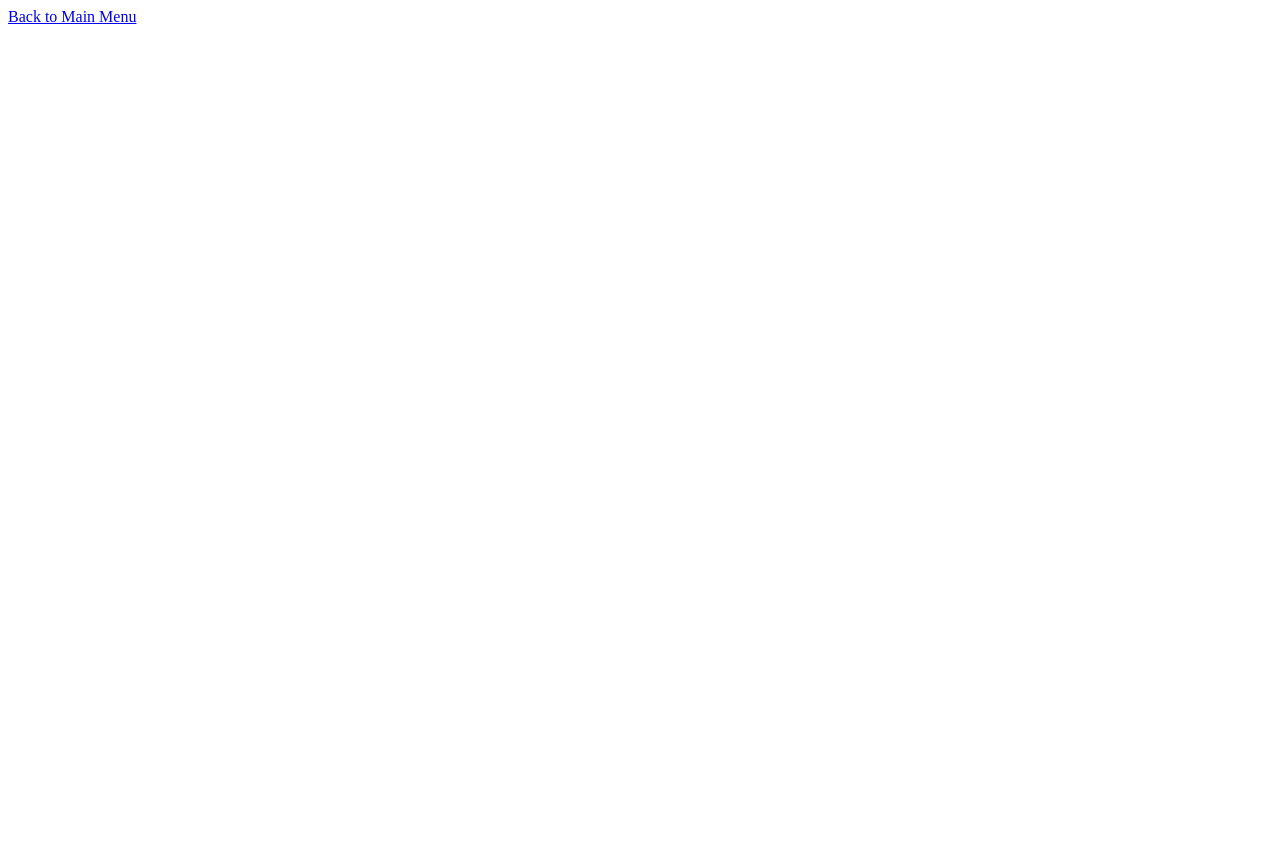
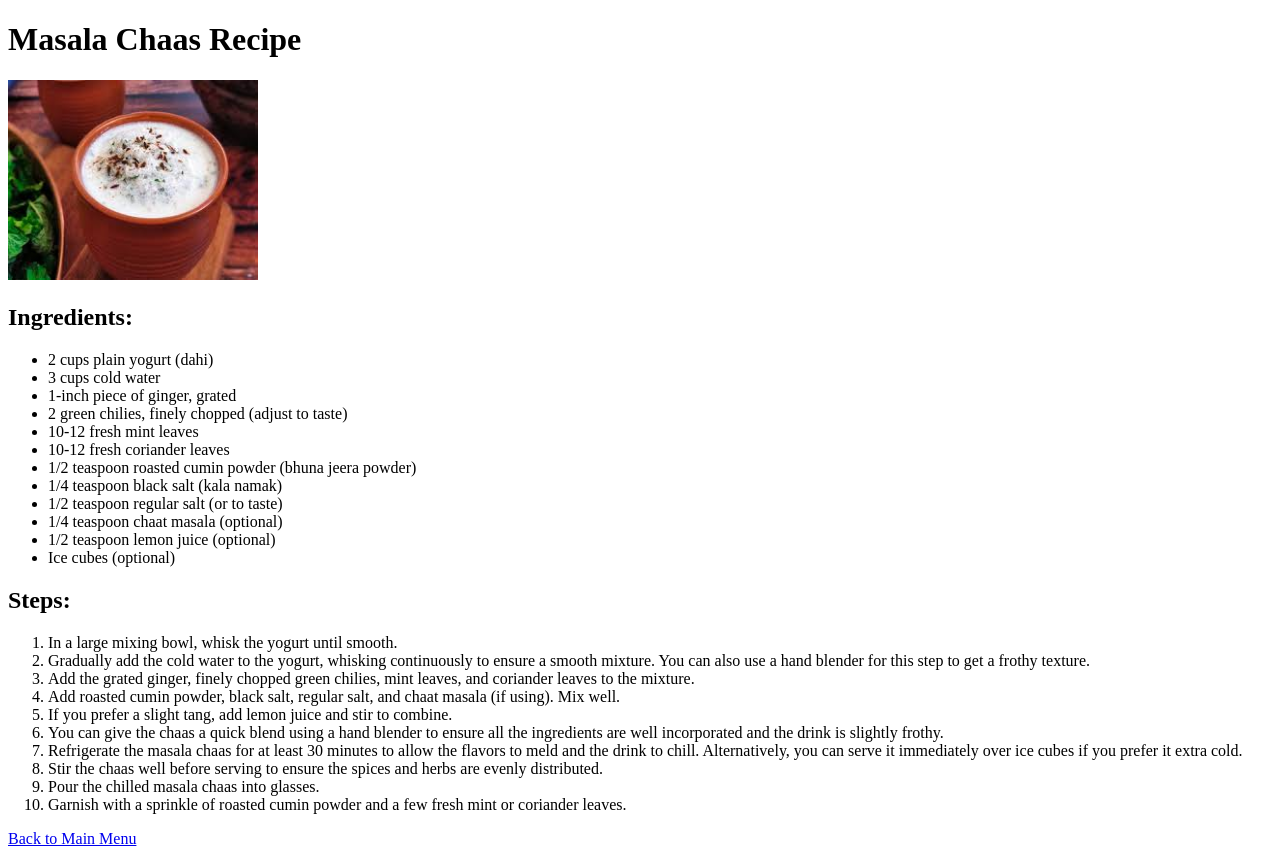
Before and after one commit to anax747/odin-recipes, a plain HTML site: page recipes/chaas.html in a window 1280 px wide. Before the commit the page ends 800 px from the top, so only its background shows below. Drawn offline with Linux system fonts and the light colour scheme.

Commit message:
added ingredients, steps and image

```diff
--- a/recipes/chaas.html
+++ b/recipes/chaas.html
@@ -2,10 +2,42 @@
 <html lang="en">
 <head>
     <meta charset="UTF-8">
-    <title>Document</title>
+    <title>Masala Chaas | Odin Recipes</title>
 </head>
 <body>
+    <h1>Masala Chaas Recipe</h1>
 
+    <img src="../images/masalachaas.jpeg" alt="A glass of masala chaas" height="200" width="250"/>
+
+    <h2>Ingredients:</h2>
+    <ul>
+        <li>2 cups plain yogurt (dahi)</li>
+        <li>3 cups cold water</li>
+        <li>1-inch piece of ginger, grated</li>
+        <li>2 green chilies, finely chopped (adjust to taste)</li>
+        <li>10-12 fresh mint leaves</li>
+        <li>10-12 fresh coriander leaves</li>
+        <li>1/2 teaspoon roasted cumin powder (bhuna jeera powder)</li>
+        <li>1/4 teaspoon black salt (kala namak)</li>
+        <li>1/2 teaspoon regular salt (or to taste)</li>
+        <li>1/4 teaspoon chaat masala (optional)</li>
+        <li>1/2 teaspoon lemon juice (optional)</li>
+        <li>Ice cubes (optional)</li>
+    </ul>
+
+    <h2>Steps:</h2>
+    <ol>
+        <li>In a large mixing bowl, whisk the yogurt until smooth.</li>
+        <li>Gradually add the cold water to the yogurt, whisking continuously to ensure a smooth mixture. You can also use a hand blender for this step to get a frothy texture.</li>
+        <li>Add the grated ginger, finely chopped green chilies, mint leaves, and coriander leaves to the mixture.</li>
+        <li>Add roasted cumin powder, black salt, regular salt, and chaat masala (if using). Mix well.</li>
+        <li>If you prefer a slight tang, add lemon juice and stir to combine.</li>
+        <li>You can give the chaas a quick blend using a hand blender to ensure all the ingredients are well incorporated and the drink is slightly frothy.</li>
+        <li>Refrigerate the masala chaas for at least 30 minutes to allow the flavors to meld and the drink to chill. Alternatively, you can serve it immediately over ice cubes if you prefer it extra cold.</li>
+        <li>Stir the chaas well before serving to ensure the spices and herbs are evenly distributed.</li>
+        <li>Pour the chilled masala chaas into glasses.</li>
+        <li>Garnish with a sprinkle of roasted cumin powder and a few fresh mint or coriander leaves.</li>
+    </ol>
 
     <a href="/index.html">Back to Main Menu</a>
 </body>
```
